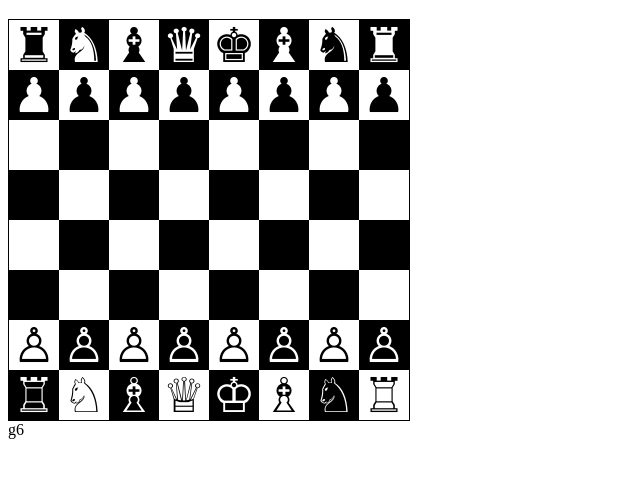
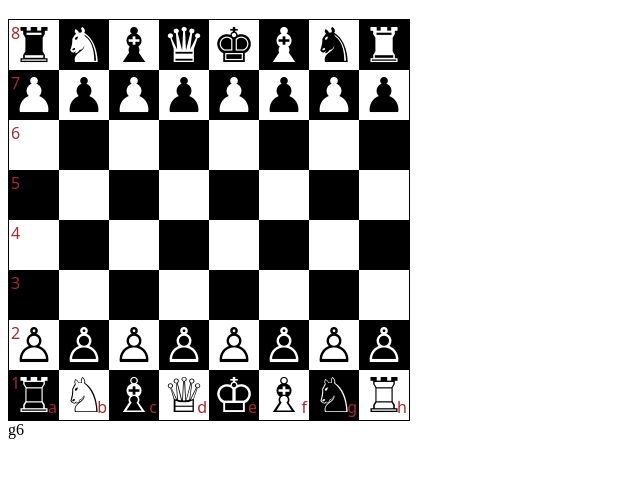
Before and after one commit to sensorario/lascacchiera, a plain HTML site: page index.html in a window 1280 px wide. Shown: the part 61-538 px from the top of the page, without its empty margins (0-640 px from the left). Drawn offline with Linux system fonts and the light colour scheme.

Commit message:
feat(chess): letter, and number elements with styling for better board representation
 - close #7

```diff
--- a/chess.js
+++ b/chess.js
@@ -85,6 +85,8 @@ const state = {
         ];
 
         const piece = document.createElement("span");
+        piece.classList.add("piece");
+
         const initialPosition = initialPositions.find(
           (p) => p.position === `${col}${row}`
         );
@@ -92,7 +94,24 @@ const state = {
           piece.innerHTML = initialPosition.piece;
         }
 
+
         square.appendChild(piece);
+
+        if (row === 1 ) {
+          const letter = document.createElement("span");
+          letter.classList.add("letter");
+          letter.innerHTML = col;
+          square.appendChild(letter);
+        }
+
+        if (col === "a") {
+          const number = document.createElement("span");
+          number.classList.add("number");
+          number.innerHTML = row;
+          square.appendChild(number);
+        }
+
+
         square.classList.add("square");
         square.classList.add(
           (columns.indexOf(col) + row) % 2 === 0 ? "white" : "black",
--- a/style.css
+++ b/style.css
@@ -13,6 +13,31 @@
     width: 50px;
     height: 50px;
     font-size: xxx-large;
+    position: relative;
+
+    .piece {
+        z-index: 10;
+    }
+
+    .letter {
+        z-index: 5;
+        position: absolute;
+        bottom: 2px;
+        right: 2px;
+        font-size: 16px;
+        font-family: SYSTEM-UI;
+        color: brown;
+    }
+
+    .number {
+        z-index: 5;
+        position: absolute;
+        top: 2px;
+        left: 2px;
+        font-size: 16px;
+        font-family: SYSTEM-UI;
+        color: brown;
+    }
 }
 
 .white {
```
